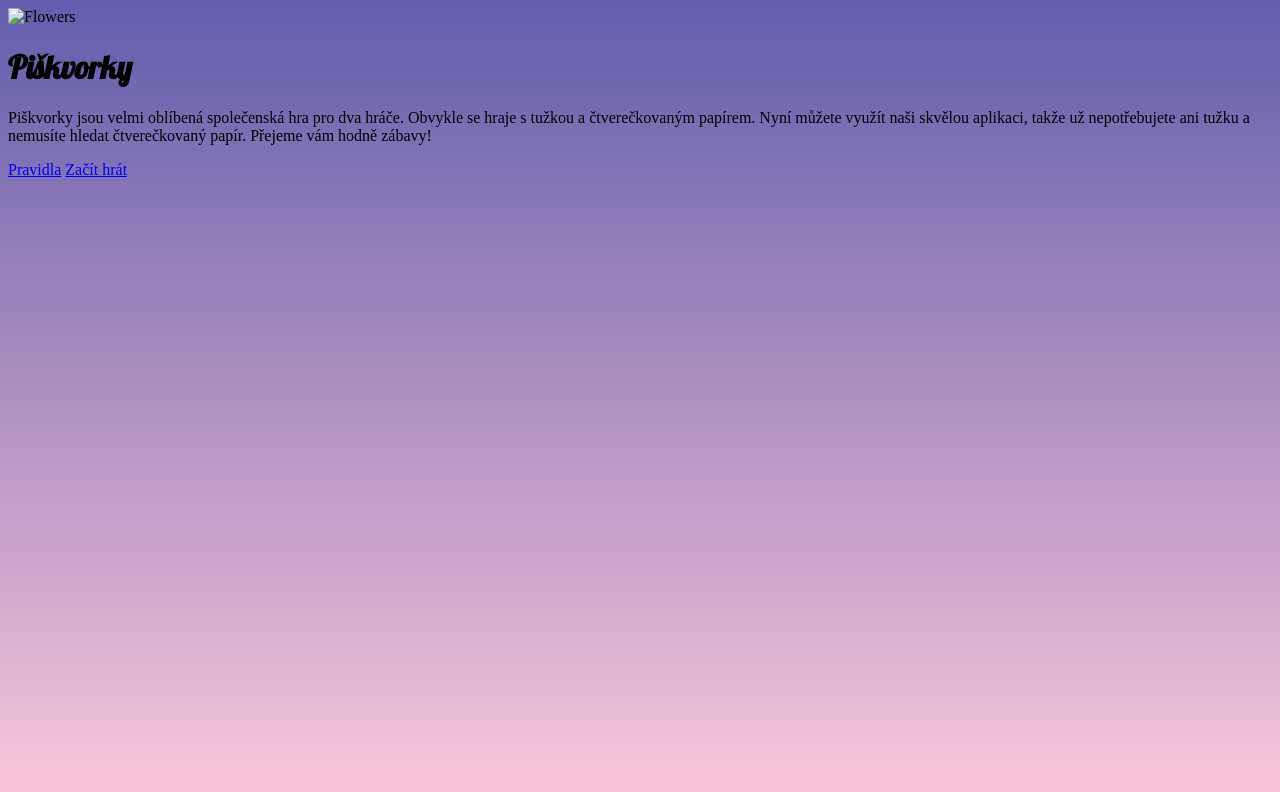
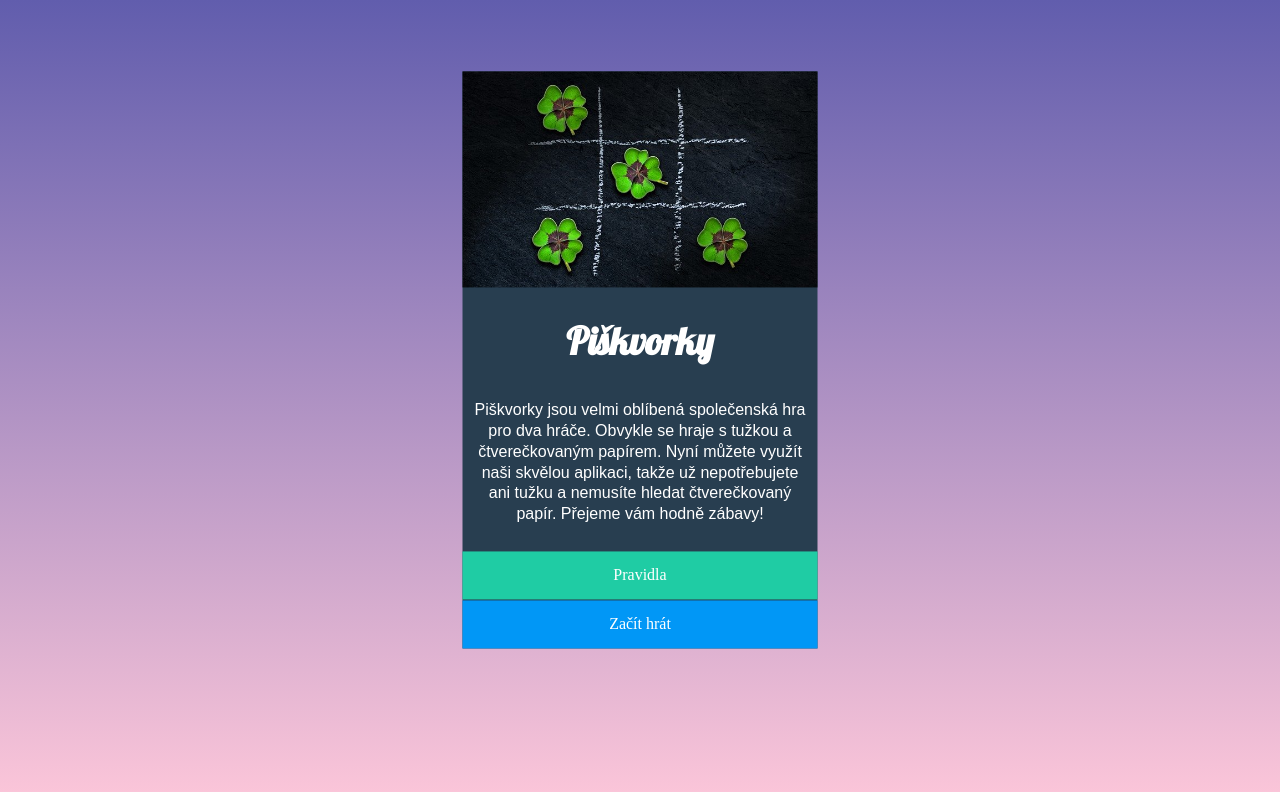
Before and after one commit to tetianavrba/piskvorky, a plain HTML site: page index.html in a window 1280 px wide. Drawn offline with Linux system fonts and the light colour scheme.

Commit message:
Oprava html a stylování

```diff
--- a/index.html
+++ b/index.html
@@ -10,9 +10,7 @@
   </head>
   <body>
     <main class="container">
-      <div class="image">
-        <img src="podklady/uvodni.jpg" alt="Flowers" />
-      </div>
+      <img src="img/uvodni.jpg" alt="Flowers" />
       <div class="card-body">
         <h1>Piškvorky</h1>
         <p class="card-text">
--- a/style.css
+++ b/style.css
@@ -1,4 +1,5 @@
 @import url('https://fonts.googleapis.com/css2?family=Lobster&display=swap');
+
 
 body {
   box-sizing: border-box;
@@ -7,6 +8,61 @@ body {
   background: linear-gradient(#615dad, #ffc8da);
 }
 
+.container {
+  background: #283e50;
+  width: 355px;
+  position: absolute;
+  color: #fff;
+  top: 45%;
+  left: 50%;
+  transform: translate(-50%, -50%);
+}
+
+img {
+  width: 100%;
+}
+
 h1 {
   font-family: 'Lobster';
+  font-size: 38px;
 }
+
+.card-body {
+  text-align: center;
+}
+
+.card-text {
+  line-height: 1.3;
+  font-family: Arial, Helvetica, sans-serif;
+  padding: 10px 10px 10px 10px;
+}
+
+.user {
+  display: flex;
+  gap: 0.07rem;
+  flex-direction: column;
+}
+
+a {
+  text-decoration: none;
+  color: #fff;
+  padding: 15px;
+  text-align: center;
+}
+
+.pravidla {
+  background-color: #1fcca4;
+
+}
+
+.hrat {
+  background-color: #0197f6;
+}
+
+.pravidla:hover {
+  background: #1cbb96;
+}
+
+.hrat:hover {
+  background: #0090e9;
+}
```
